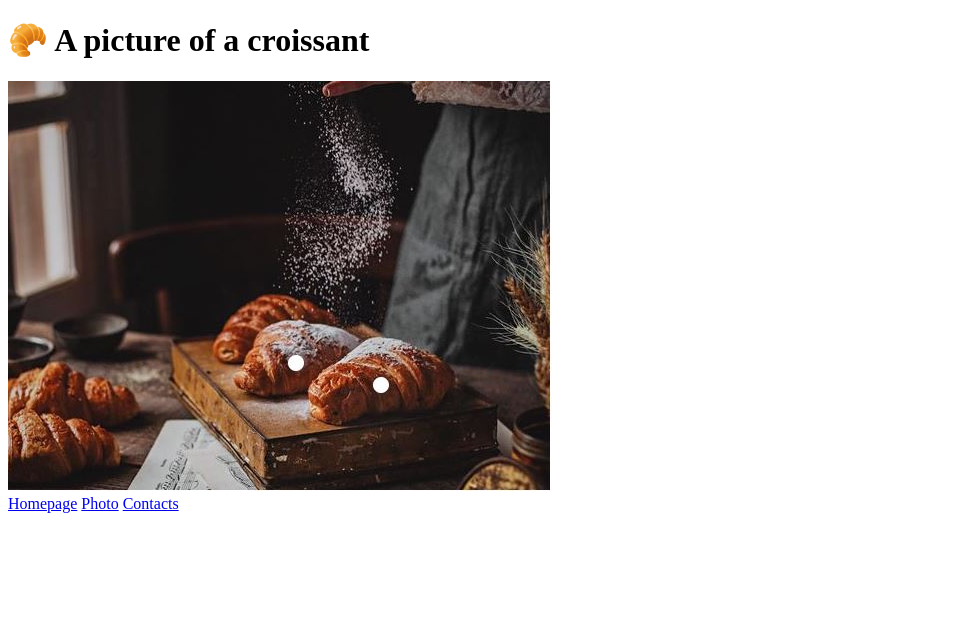
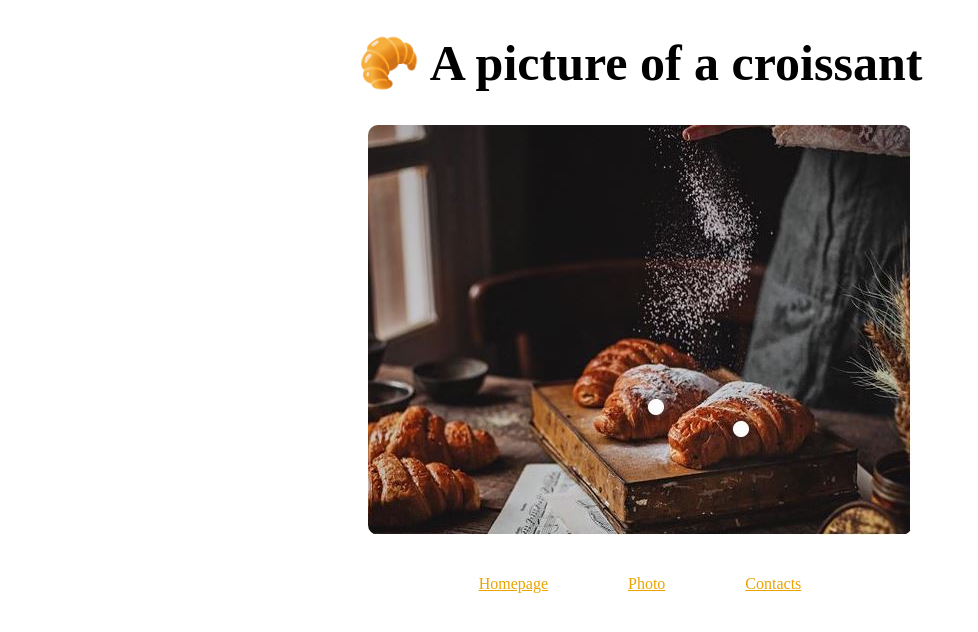
Before and after one commit to zaguimiola/croissant-homework, a plain HTML site: page photo.html in a window 1280 px wide. Shown: the whole page, without its empty margins (0-978 px from the left). Drawn offline with Linux system fonts and the light colour scheme.

Commit message:
added css

```diff
--- a/photo.html
+++ b/photo.html
@@ -4,6 +4,7 @@
     <meta charset="UTF-8" />
     <meta http-equiv="X-UA-Compatible" content="IE=edge" />
     <meta name="viewport" content="width=device-width, initial-scale=1.0" />
+    <link rel="stylesheet" href="/src/style.css" />
     <title>A picture of a perfect croissant - croissant.com</title>
   </head>
   <body>
--- /dev/null
+++ b/src/style.css
@@ -0,0 +1,36 @@
+body {
+  margin: 30px auto;
+  max-width: 800px;
+}
+
+h1,
+p {
+  text-align: center;
+}
+
+h1 {
+  font-size: 50px;
+}
+
+p {
+  font-size: 20px;
+  line-height: 1.5;
+}
+
+footer {
+  display: flex;
+  margin-top: 40px;
+  justify-content: center;
+}
+
+footer a {
+  margin: auto 40px;
+  color: #eba300;
+}
+
+.croissant-photo {
+  max-width: 100%;
+  border-radius: 10px;
+  display: block;
+  margin: 30px auto;
+}
```
Also changed, not shown: contact.html (+1 -0 lines), index.html (+1 -0 lines).
